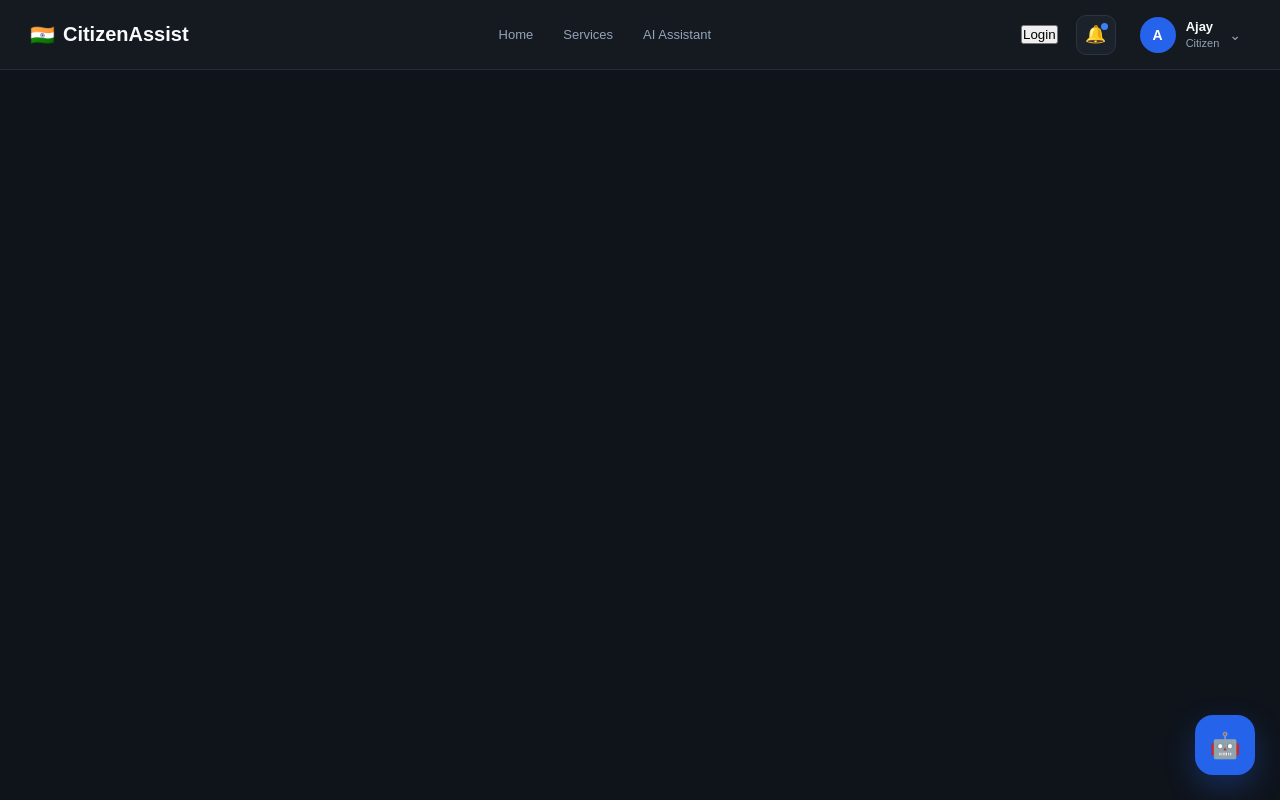
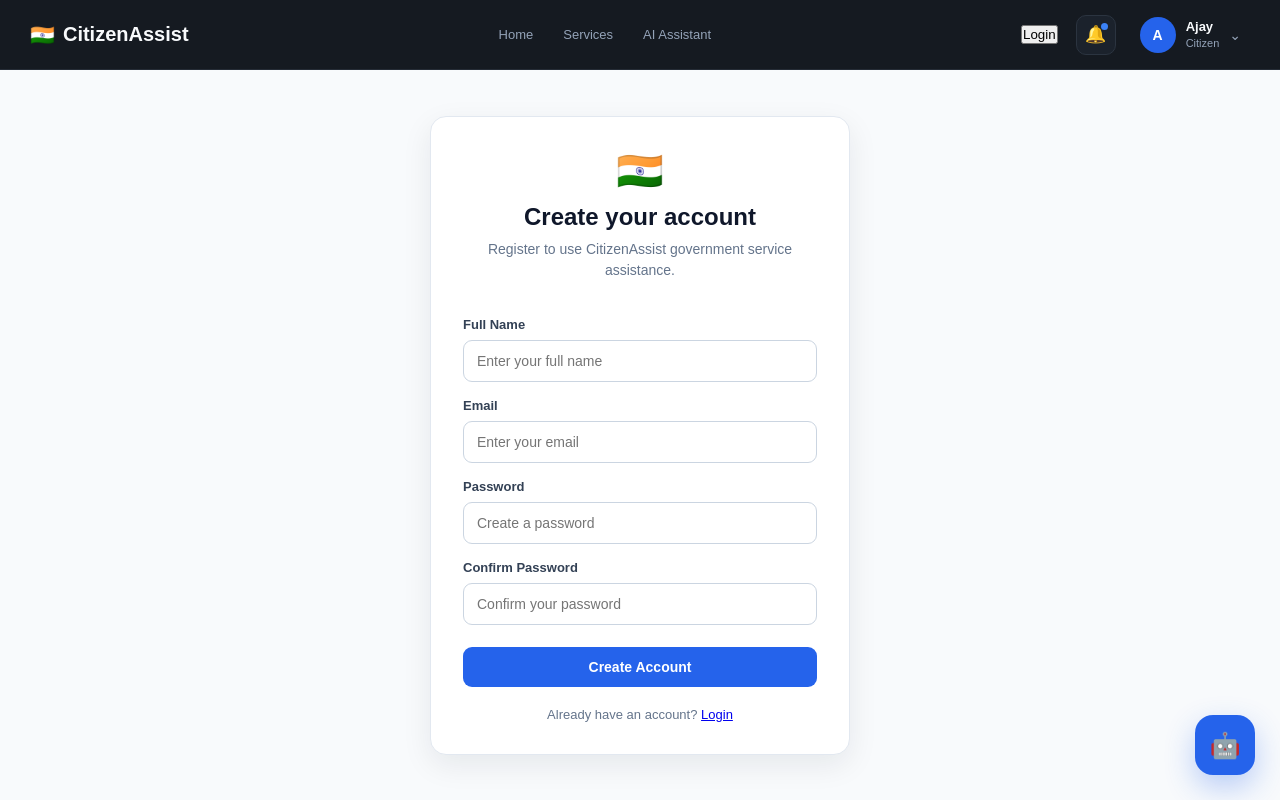
Before and after one commit to piyushgurve1-rgb/citizen-assist, a React app in the folder frontend/: page /register in a window 1280 px wide. Built offline with nearby package versions, Linux system fonts and the light colour scheme; the HTML template or start-up script is replaced by a standard one.

Commit message:
Add login and register navigation

```diff
--- a/frontend/src/App.jsx
+++ b/frontend/src/App.jsx
@@ -6,6 +6,7 @@ import Home from "./pages/Home";
 import Services from "./pages/Services";
 import ServiceDetails from "./pages/ServiceDetails";
 import Login from "./pages/Login";
+import Register from "./pages/Register";
 import ChatWidget from "./components/ChatWidget";
 
 function App() {
@@ -37,6 +38,7 @@ function App() {
             }
           />
           <Route path="/login" element={<Login />} />
+          <Route path="/register" element={<Register />} />
 
           <Route
             path="/services"
--- a/frontend/src/pages/Login.jsx
+++ b/frontend/src/pages/Login.jsx
@@ -1,3 +1,4 @@
+import { Link } from "react-router-dom";
 function Login() {
   return (
     <div className="login-page">
@@ -29,7 +30,8 @@ function Login() {
         </form>
 
         <p className="login-register">
-          Don't have an account? <span>Register</span>
+          Don't have an account?{" "}
+         <Link to="/register">Register</Link>
         </p>
       </div>
     </div>
--- /dev/null
+++ b/frontend/src/pages/Register.jsx
@@ -0,0 +1,55 @@
+import { Link } from "react-router-dom";
+function Register() {
+  return (
+    <div className="login-page">
+      <div className="login-card">
+        <div className="login-header">
+          <span className="login-icon">🇮🇳</span>
+          <h1>Create your account</h1>
+          <p>Register to use CitizenAssist government service assistance.</p>
+        </div>
+
+        <form className="login-form">
+          <label htmlFor="name">Full Name</label>
+          <input
+            type="text"
+            id="name"
+            placeholder="Enter your full name"
+          />
+
+          <label htmlFor="email">Email</label>
+          <input
+            type="email"
+            id="email"
+            placeholder="Enter your email"
+          />
+
+          <label htmlFor="password">Password</label>
+          <input
+            type="password"
+            id="password"
+            placeholder="Create a password"
+          />
+
+          <label htmlFor="confirmPassword">Confirm Password</label>
+          <input
+            type="password"
+            id="confirmPassword"
+            placeholder="Confirm your password"
+          />
+
+          <button type="submit">
+            Create Account
+          </button>
+        </form>
+
+        <p className="login-register">
+          Already have an account?{" "}
+          <Link to="/login">Login</Link>
+        </p>
+      </div>
+    </div>
+  );
+}
+
+export default Register;
```
